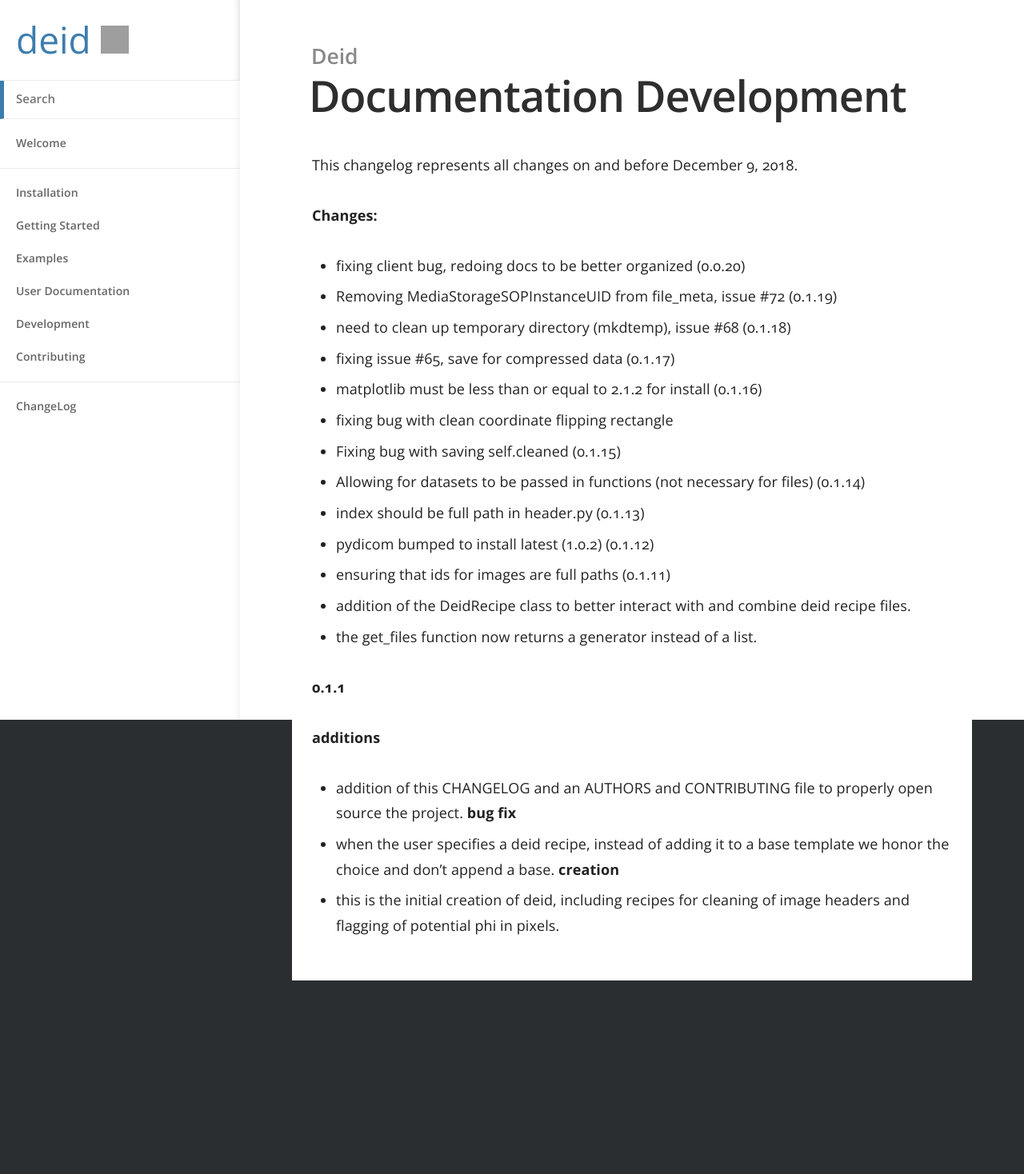
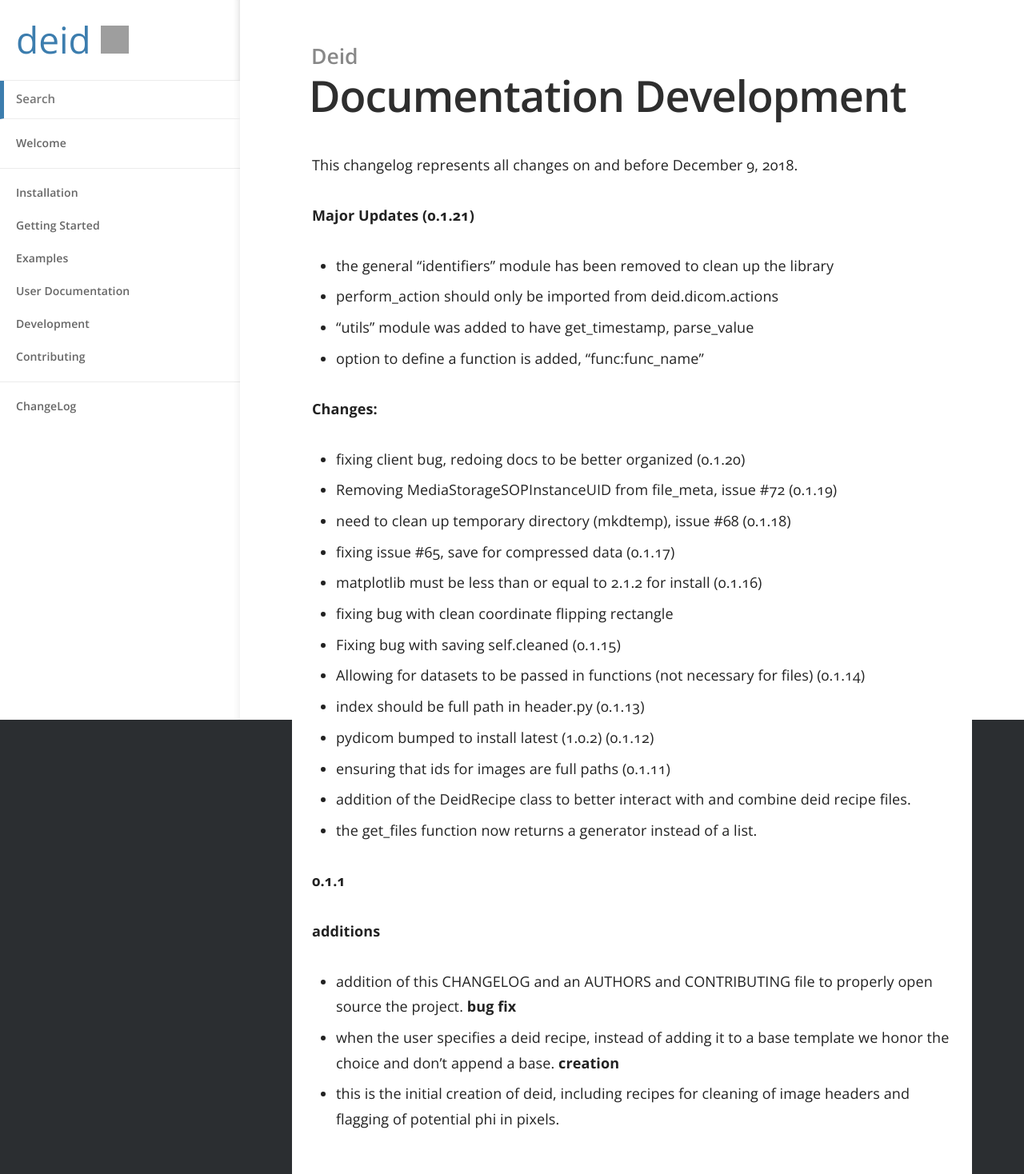
Before and after one commit to pydicom/deid, a Jekyll site: the page built from docs/_posts/2018-12-09-docs.md, in a window 1280 px wide. Shown: the whole page at 80% size. Built offline with Jekyll 4.4.1, drawn with Linux system fonts in a browser that asks for light colours; before the commit the page ends 1226 px from its top, so only the background shows below that; grey boxes are pictures that could not be loaded.

Commit message:
updating changelog

```diff
--- a/docs/_posts/2018-12-09-docs.md
+++ b/docs/_posts/2018-12-09-docs.md
@@ -1,13 +1,20 @@
 ---
 title: Documentation Development
-type: minor
+type: major
 ---
 
 This changelog represents all changes on and before December 9, 2018.
 
+**Major Updates (0.1.21)**
+
+ - the general "identifiers" module has been removed to clean up the library
+ - perform_action should only be imported from deid.dicom.actions
+ - "utils" module was added to have get_timestamp, parse_value
+ - option to define a function is added, "func:func_name"
+
 **Changes:**
 
- - fixing client bug, redoing docs to be better organized (0.0.20)
+ - fixing client bug, redoing docs to be better organized (0.1.20)
  - Removing MediaStorageSOPInstanceUID from file_meta, issue #72 (0.1.19)
  - need to clean up temporary directory (mkdtemp), issue #68 (0.1.18)
  - fixing issue #65, save for compressed data (0.1.17)
```
